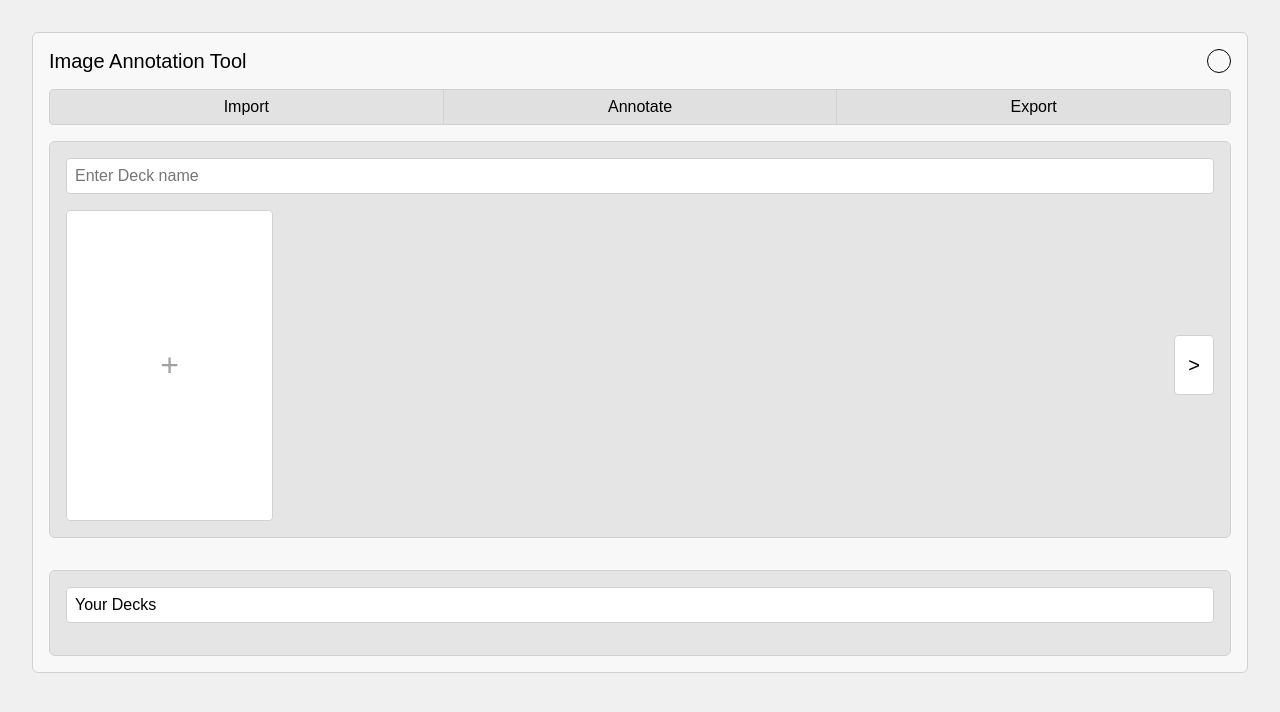
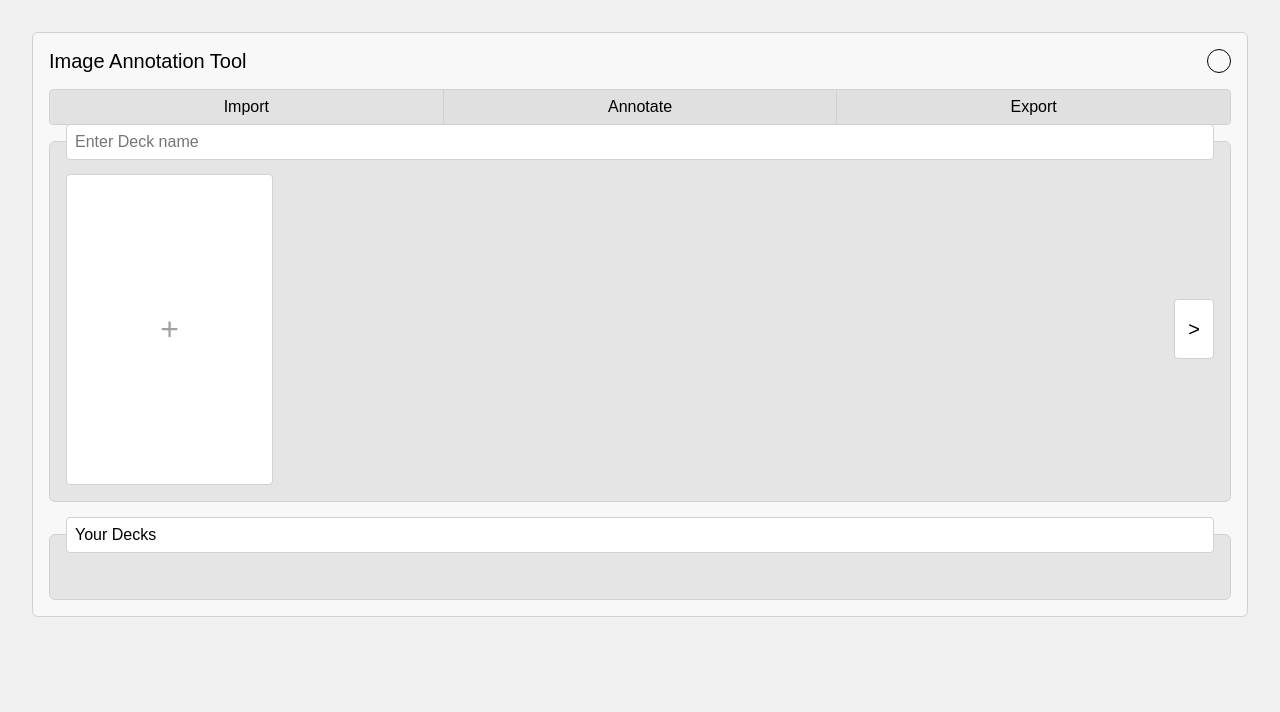
Before and after one commit to ZaynUH/annotation-tool, a Next.js app: page /upload in a window 1280 px wide. Shown: the top 712 px of the page. Built offline with nearby package versions, Linux system fonts and the light colour scheme.

Commit message:
css update

```diff
--- a/styles/UploadPage.module.css
+++ b/styles/UploadPage.module.css
@@ -73,23 +73,26 @@
 
 /* === Section panels === */
 .importSection {
+  position: relative;
   margin: 1rem;
-  background-color: #e5e5e5; /* panel bg */
+  background-color: #e5e5e5;
   border: 1px solid #d1d1d1;
   border-radius: 6px;
-  padding: 1rem;
+  padding: 2rem 1rem 1rem; /* extra top padding */
 }
 
 /* === Input (deck name & titles) === */
 .deckInput {
-  display: block;
-  width: 100%;
+  position: absolute;
+  top: 0;             /* align with panel top */
+  left: 1rem;         /* match panel’s inner padding */
+  width: calc(100% - 2rem);
+  transform: translateY(-50%); /* half its own height */
   padding: 0.5rem;
   font-size: 1rem;
   background-color: #fff;
   border: 1px solid #d1d1d1;
   border-radius: 4px;
-  margin-bottom: 1rem;
   box-sizing: border-box;
   color: black;
 }
```
